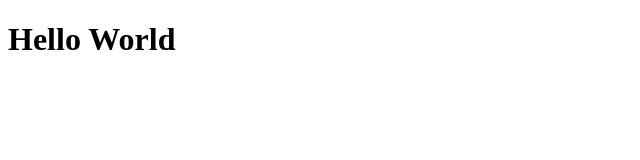
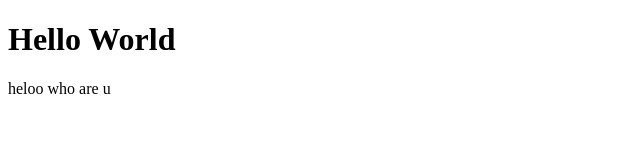
Before and after one commit to Vivek-Kamboj/learn, a plain HTML site: page index.html in a window 1280 px wide. Shown: the whole page, without its empty margins (0-640 px from the left). Drawn offline with Linux system fonts and the light colour scheme.

Commit message:
added para

```diff
--- a/index.html
+++ b/index.html
@@ -6,5 +6,6 @@
   </head>
   <body>
     <h1>Hello World</h1>
+    <p>heloo who are u</p>
   </body>
 </html>
```
